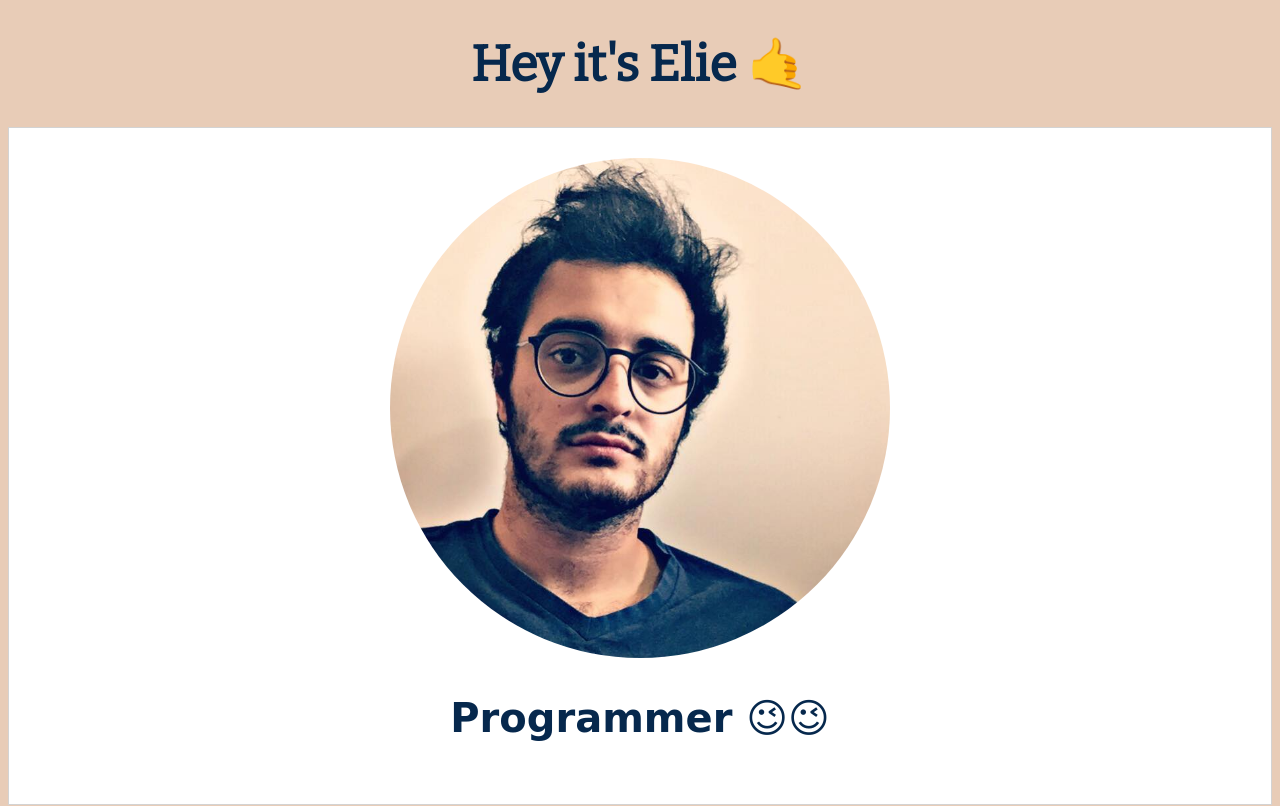
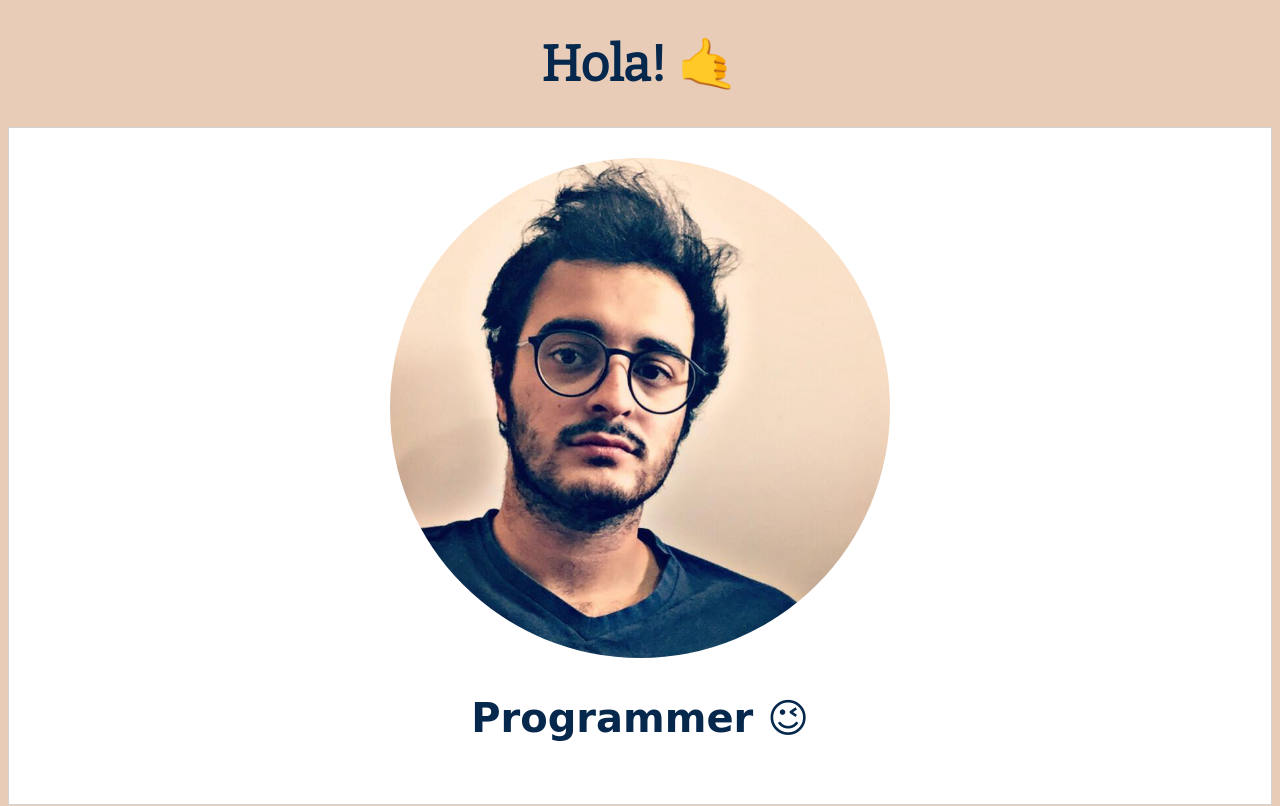
Before and after one commit to eliefrancis2/profile, a plain HTML site: page index.html in a window 1280 px wide. Shown: the top 806 px of the page. Drawn offline with nearby package versions, Linux system fonts and the light colour scheme; a web font is replaced by a local one.

Commit message:
my profile page

```diff
--- a/index.html
+++ b/index.html
@@ -13,11 +13,11 @@
   <body>
     <div class="container">
       <div>
-        <h1> Hey it's Elie 🤙 </h1>
+        <h1> Hola! 🤙 </h1>
       </div>
       <div class="card-white" id="introduction">
       <img src="images/sisi.jpg" alt="elie" class="img-circle">
-        <h2> Programmer 😉😉 </h2>
+        <h2> Programmer 😉 </h2>
          </div>
         <h3> Front-End developer by day 💻 Musician at night 🎸</h3>
     <a href="https://www.lewagon.com" target="_blank">
```
